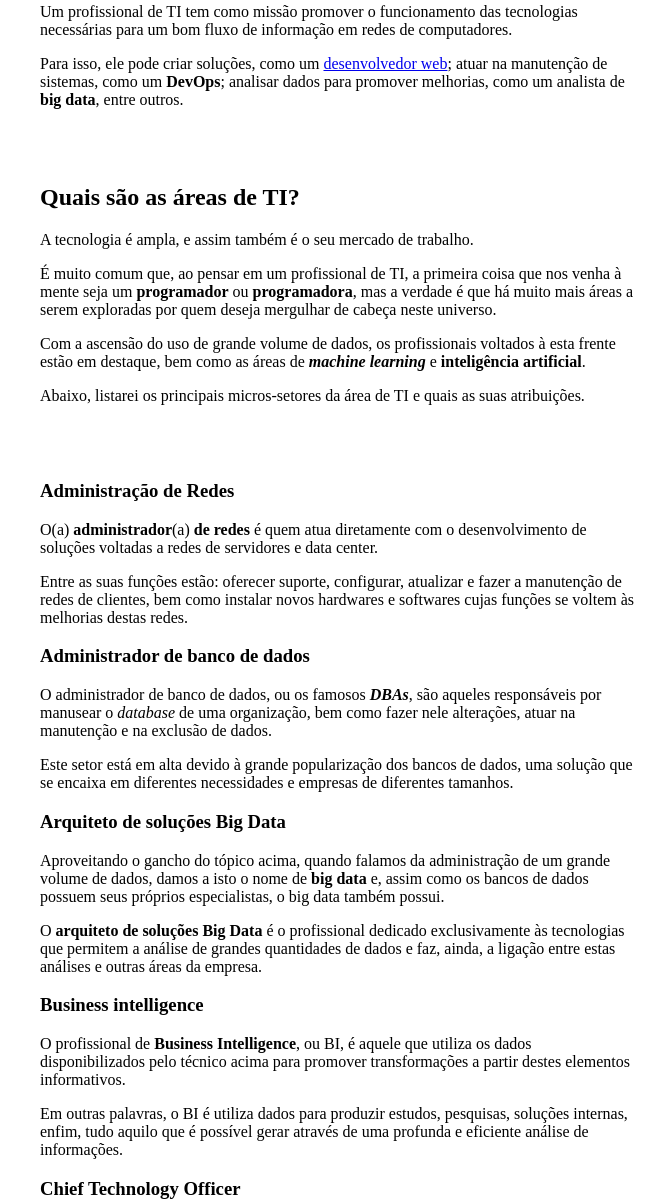
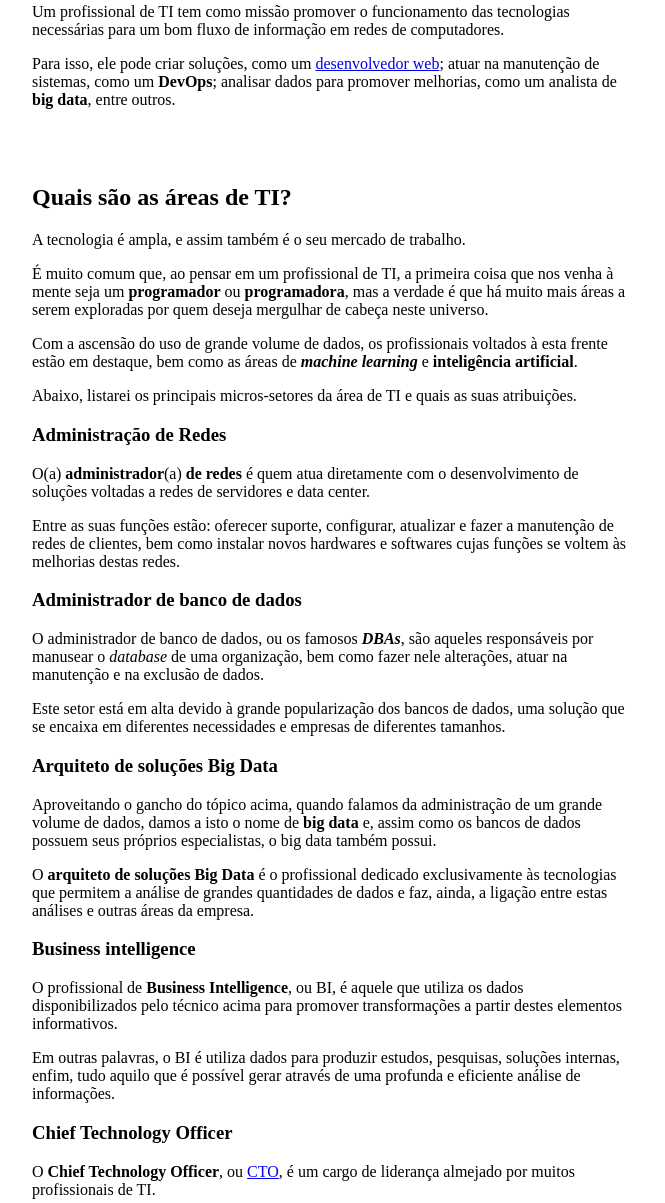
Before and after one commit to klarahaus/kenzie_S1_06, a plain HTML site: page index.html in a window 1280 px wide. Shown: the part 709-1912 px from the top of the page, without its empty margins (308-973 px from the left). Drawn offline with Linux system fonts and the light colour scheme.

Commit message:
melhorando a formataação com css e mesclando duas <div> no index

```diff
--- a/index.html
+++ b/index.html
@@ -80,8 +80,6 @@
             <p>
                 Abaixo, listarei os principais micros-setores da área de TI e quais as suas atribuições.
             </p>
-        </div>
-        <div>
             <h3>Administração de Redes</h3>
             <p>
                 O(a) <strong>administrador</strong>(a) <strong>de redes</strong> é quem atua diretamente com
--- a/src/css/style.css
+++ b/src/css/style.css
@@ -3,7 +3,13 @@ h1 {
     text-align: center;
 }
 
+/*div {
+    width: 600px;
+    padding: 20px 340px;
+}*/
+
 div {
     width: 600px;
-    padding: 20px 340px;
-}
+    margin: 0 auto;
+    padding: 20px 20px 20px 20px;
+  }
```
